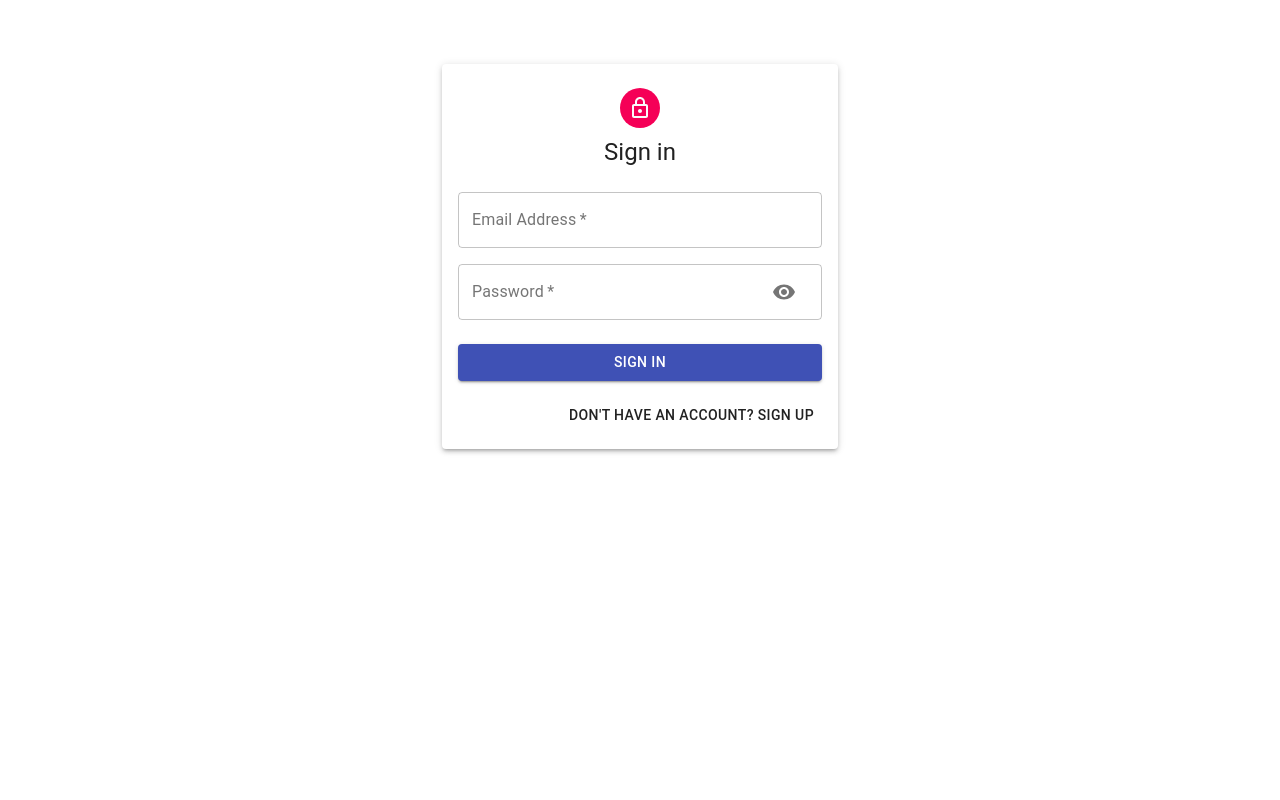
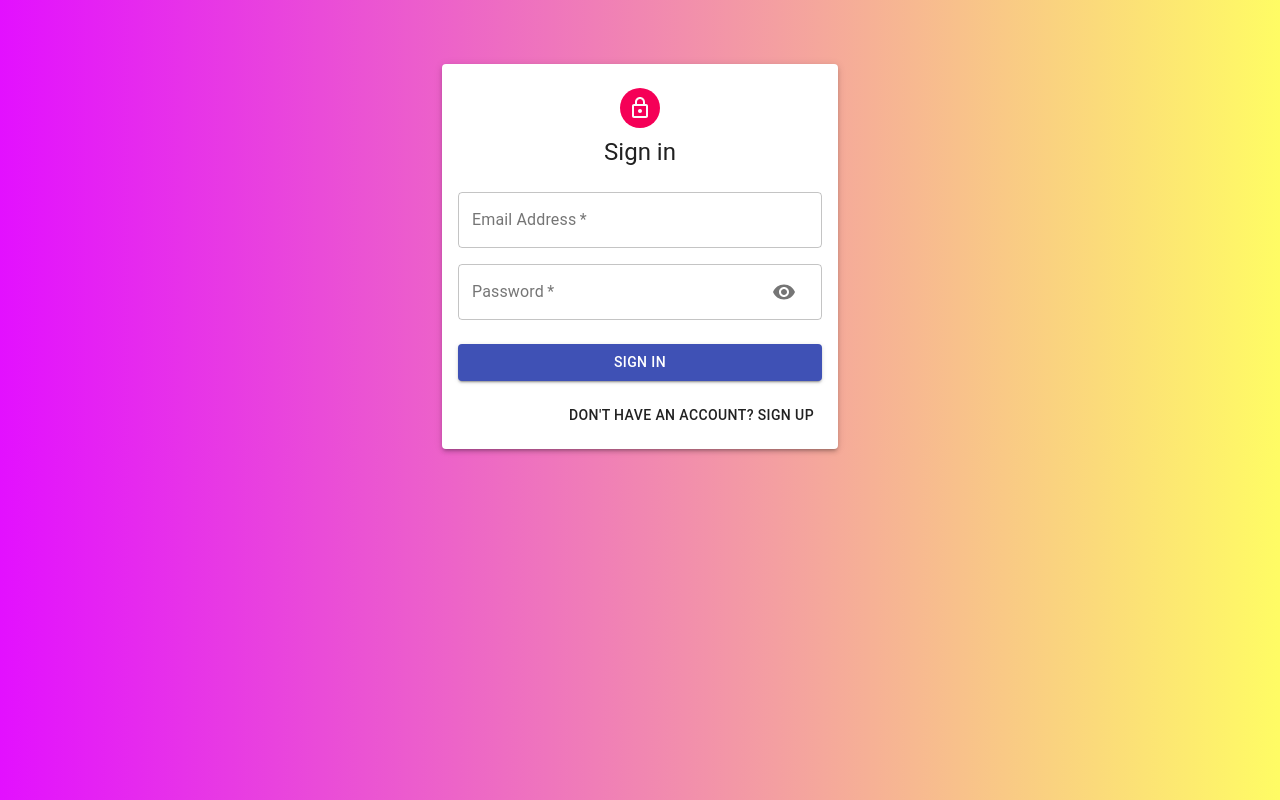
Before and after one commit to prashantbharati/WIMWIsure, a React (Create React App) app: page / in a window 1280 px wide. Built offline with nearby package versions, Linux system fonts and the light colour scheme.

Commit message:
final css done

```diff
--- /dev/null
+++ b/src/index.css
@@ -0,0 +1,18 @@
+body {
+  background: linear-gradient(
+    90deg,
+    rgb(227, 16, 255) 0%,
+    rgb(255, 252, 100) 100%
+  );
+  margin: 0;
+  font-family: -apple-system, BlinkMacSystemFont, "Segoe UI", "Roboto", "Oxygen",
+    "Ubuntu", "Cantarell", "Fira Sans", "Droid Sans", "Helvetica Neue",
+    sans-serif;
+  -webkit-font-smoothing: antialiased;
+  -moz-osx-font-smoothing: grayscale;
+}
+
+code {
+  font-family: source-code-pro, Menlo, Monaco, Consolas, "Courier New",
+    monospace;
+}
--- a/src/index.js
+++ b/src/index.js
@@ -3,6 +3,7 @@
 import Auth from "./components/Auth/Auth";
 import { BasicTable } from "./table";
 import { BrowserRouter, Routes, Route } from "react-router-dom";
+import "./index.css";
 ReactDom.render(
   <BrowserRouter>
     <Routes>
```
